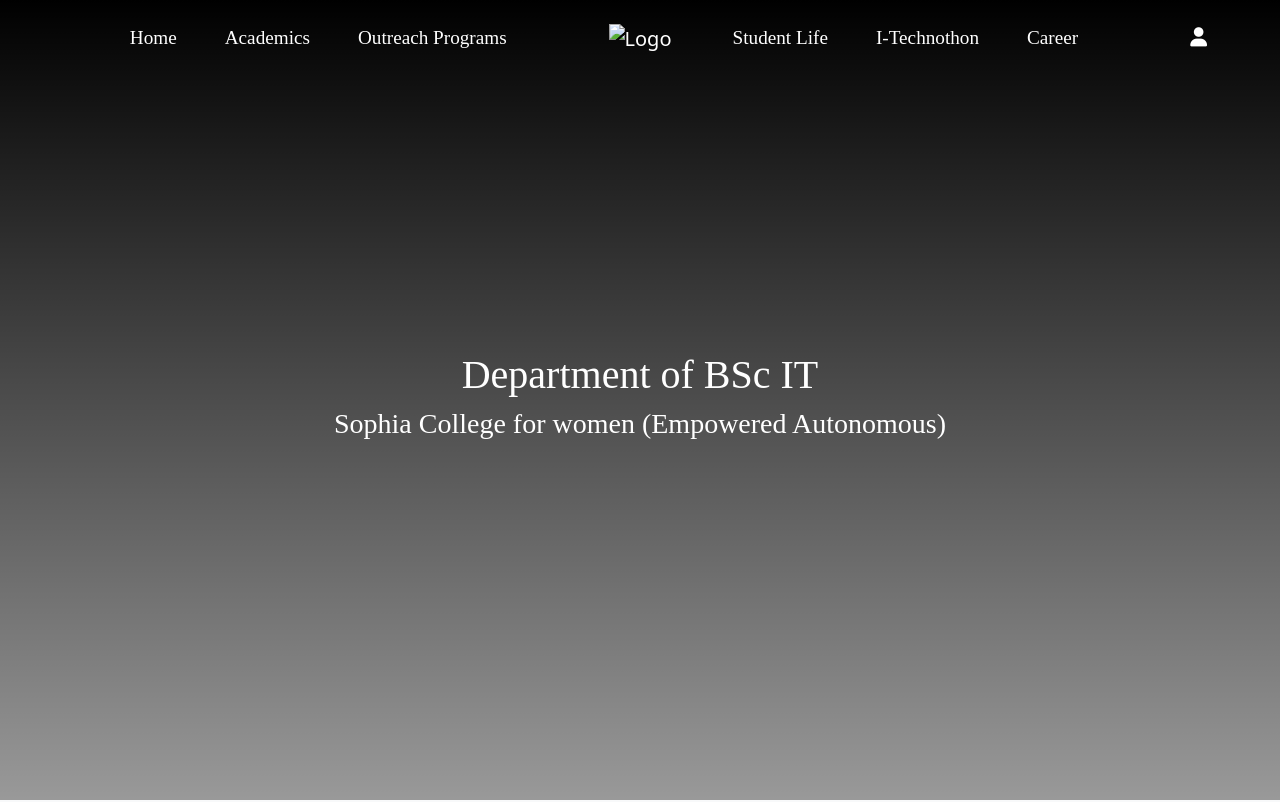
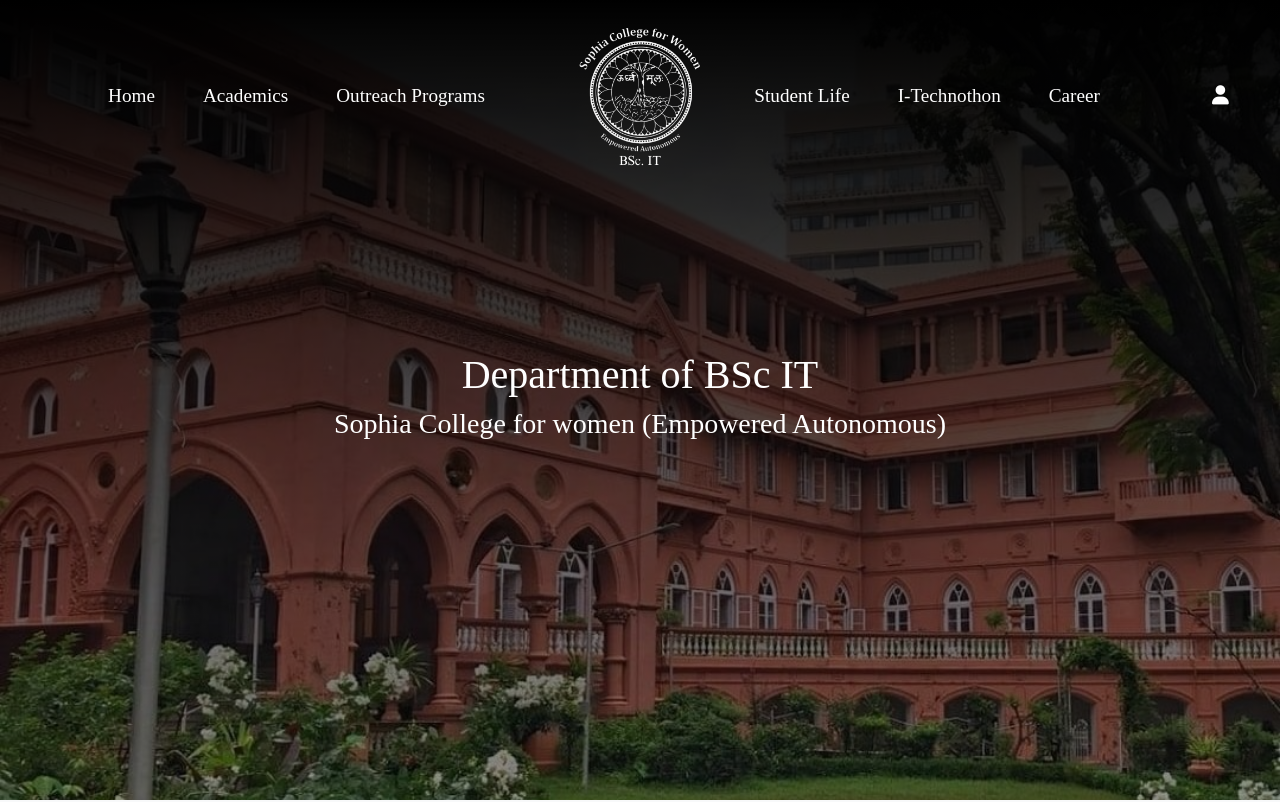
Before and after one commit to JiyaMaroly/BSCIT-PROJECT, a plain HTML site: page index.html in a window 1280 px wide. Shown: the top 802 px of the page. Drawn offline with nearby package versions, Linux system fonts and the light colour scheme; the site is published under a folder, as on GitHub Pages, so addresses that start at the root find nothing; a web font is replaced by a local one.

Commit message:
Update index.html for img in pages

```diff
--- a/index.html
+++ b/index.html
@@ -28,7 +28,7 @@
       .header-section {
         position: relative;
         min-height: 100vh;
-        background: url("/images/sophiacollege.jpg") no-repeat center center;
+        background: url("./images/sophiacollege.jpg") no-repeat center center;
         background-size: cover;
       }
 
@@ -119,7 +119,7 @@
         </div>
 
         <a class="navbar-brand mx-auto" href="#">
-          <img src="/images/logo-white.png" alt="Logo" />
+          <img src="./images/logo-white.png" alt="Logo" />
         </a>
 
         <div class="navbar-nav d-flex flex-row dm-serif-text-regular">
@@ -138,7 +138,7 @@
       <div class="container-fluid">
         <!-- Left Logo -->
         <a class="navbar-brand" href="#">
-          <img src="/images/logo-white.png" alt="Logo" />
+          <img src="./images/logo-white.png" alt="Logo" />
         </a>
 
         <!-- Navbar Items -->
```
